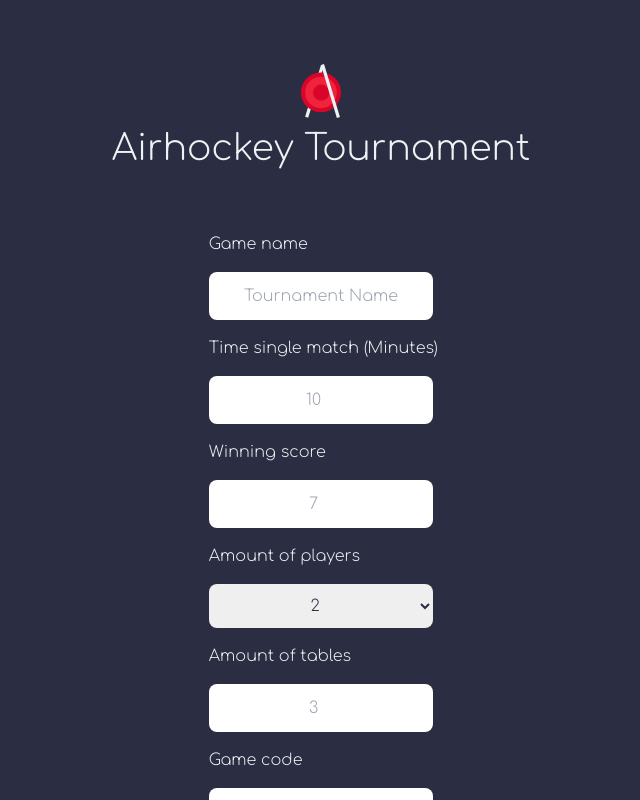
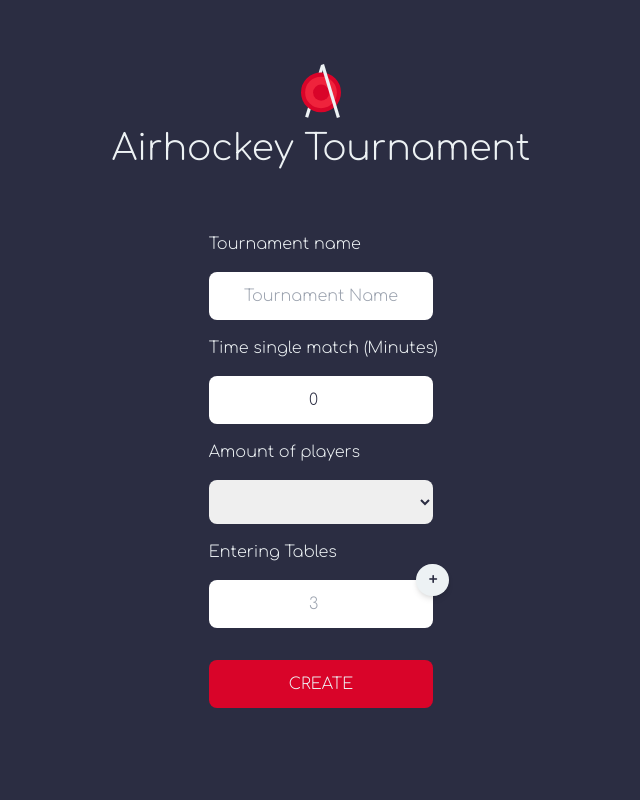
Before and after one commit to Nathan27111/Project-Cloud-Edge-Computing, a Vue app: page /create in a window 1280 px wide. Shown: the top 800 px of the page, without its empty margins (319-959 px from the left). Built offline with nearby package versions, Linux system fonts and the light colour scheme.

Commit message:
adds connection to create a tournament

```diff
--- a/package.json
+++ b/package.json
@@ -8,6 +8,7 @@
     "lint": "vue-cli-service lint"
   },
   "dependencies": {
+    "axios": "^0.24.0",
     "core-js": "^3.6.5",
     "vue": "^3.0.0",
     "vue-router": "^4.0.12"
--- a/src/assets/index.css
+++ b/src/assets/index.css
@@ -27,7 +27,7 @@ label {
 /* Tournament bracket */
 
 .tournament-bracket-item {
-    @apply  w-5/6 h-auto text-center mx-auto flex flex-col bg-primary-light p-3 rounded-sm shadow-lg mb-3
+    @apply w-5/6 h-auto text-center mx-auto flex flex-col bg-primary-light p-3 rounded-sm shadow-lg mb-3
 }
 
 .tournament-bracket-item-row {
@@ -64,3 +64,16 @@ label {
     overflow: hidden;
     transition: max-height 0.2s ease-out;
 }
+
+/* CREATE TOURNAMENT FORM */
+.table-inputs {
+    @apply flex flex-col
+}
+
+.table-input-btn {
+    position: relative;
+}
+
+.table-inputs-btn {
+    @apply bg-secondary px-3 py-1 rounded-full text-primary-dark font-bold text-center absolute right-0 shadow-md;
+}
--- a/src/mixins/authRedirect.js
+++ b/src/mixins/authRedirect.js
@@ -1,6 +1,6 @@
 export default {
     created() {
-        if (!localStorage.username) {
+        if (!localStorage.username && !localStorage.code) {
             this.$router.push("/login");
         }
     }
--- a/src/views/Create.vue
+++ b/src/views/Create.vue
@@ -1,43 +1,114 @@
 <template>
-  <div class="flex flex-col justify-evenly items-center mt-16 ">
+  <div class="flex flex-col justify-evenly items-center mt-16">
     <h1 class="title">Airhockey Tournament</h1>
 
-    <form action="#" @submit.prevent="create" class="flex flex-col justify-center content-center mb-16">
-
-      <label for="game-name">Game name</label>
-      <input type="text" class="input" id="game-name" name="game-name" placeholder="Tournament Name" required>
+    <form
+      action="#"
+      @submit.prevent="create"
+      class="flex flex-col justify-center content-center mb-16"
+    >
+      <label for="game-name">Tournament name</label>
+      <input
+        type="text"
+        v-model="tournamentName"
+        class="input"
+        id="game-name"
+        name="game-name"
+        placeholder="Tournament Name"
+        required
+      />
 
       <label for="time-match">Time single match (Minutes)</label>
-      <input type="number" class="input" id="time-match" name="time-match" placeholder="10" required>
+      <input
+        type="number"
+        v-model="timeSingleMatch"
+        class="input"
+        id="time-match"
+        name="time-match"
+        placeholder="10"
+        required
+      />
 
-      <label for="score">Winning score</label>
-      <input type="number" class="input" id="score" name="score" placeholder="7" required>
+      <!-- <label for="score">Winning score</label>
+      <input type="number" class="input" id="score" name="score" placeholder="7" required> -->
 
       <label for="player-count">Amount of players</label>
-      <select name="player-count" id="player-count" class="input" required>
+      <select
+        v-model="amountOfPlayers"
+        name="player-count"
+        id="player-count"
+        class="input"
+        required
+      >
         <option value="2">2</option>
         <option value="4">4</option>
         <option value="8">8</option>
         <option value="16">16</option>
       </select>
 
-      <label for="tables">Amount of tables</label>
-      <input type="number" class="input" id="tables" name="tables" placeholder="3" required>
+      <label for="tables">Entering Tables</label>
+      <div class="table-inputs">
+        <div class="table-input-btn">
+          <button @click.prevent="addTableInput()" class="table-inputs-btn">
+            +
+          </button>
+        </div>
 
-      <label for="code">Game code</label>
-      <input type="text" class="input" id="code" name="code" placeholder="Game Code" required>
+        <input
+          v-for="(n, index) in numberOfTables"
+          :key="index"
+          type="number"
+          class="input"
+          name="tables"
+          placeholder="3"
+          @change="updateTables($event.target.value, index)"
+          required
+        />
+      </div>
 
-      <input type="submit" class="btn" value="Create">
+      <input type="submit" class="btn" value="Create" />
     </form>
   </div>
 </template>
 
 <script>
+import axios from 'axios';
 export default {
-    methods: {
-      create() {
+  data() {
+    return {
+      tournamentName: "",
+      timeSingleMatch: 0,
+      amountOfPlayers: 0,
+      numberOfTables: 1,
+      tables: [],
+    };
+  },
+  methods: {
+    create() {
+      const body = JSON.stringify({
+        name: this.tournamentName,
+        timePerMatch: this.timeSingleMatch,
+        playerAmount: parseInt(this.amountOfPlayers),
+        tableAmount: this.numberOfTables,
+        tables: this.tables
+      })
+      axios.post(process.env.VUE_APP_URL + '/tournaments', body, {
+        headers: {'content-type': 'application/json'}
+      })
+      .then((res) => {
+        console.log(res.data);
+        localStorage.setItem("code", res.data.data.code);
         this.$router.push("/join");
-      }
+      })
+      .catch((err) => console.error(err));
+
     },
+    addTableInput() {
+      this.numberOfTables += 1;
+    },
+    updateTables(value, index) {
+      this.tables[index] = parseInt(value);
+    },
+  },
 };
 </script>
```
Also changed, not shown: 2 other files (tests, documents, lock files or other folders).
